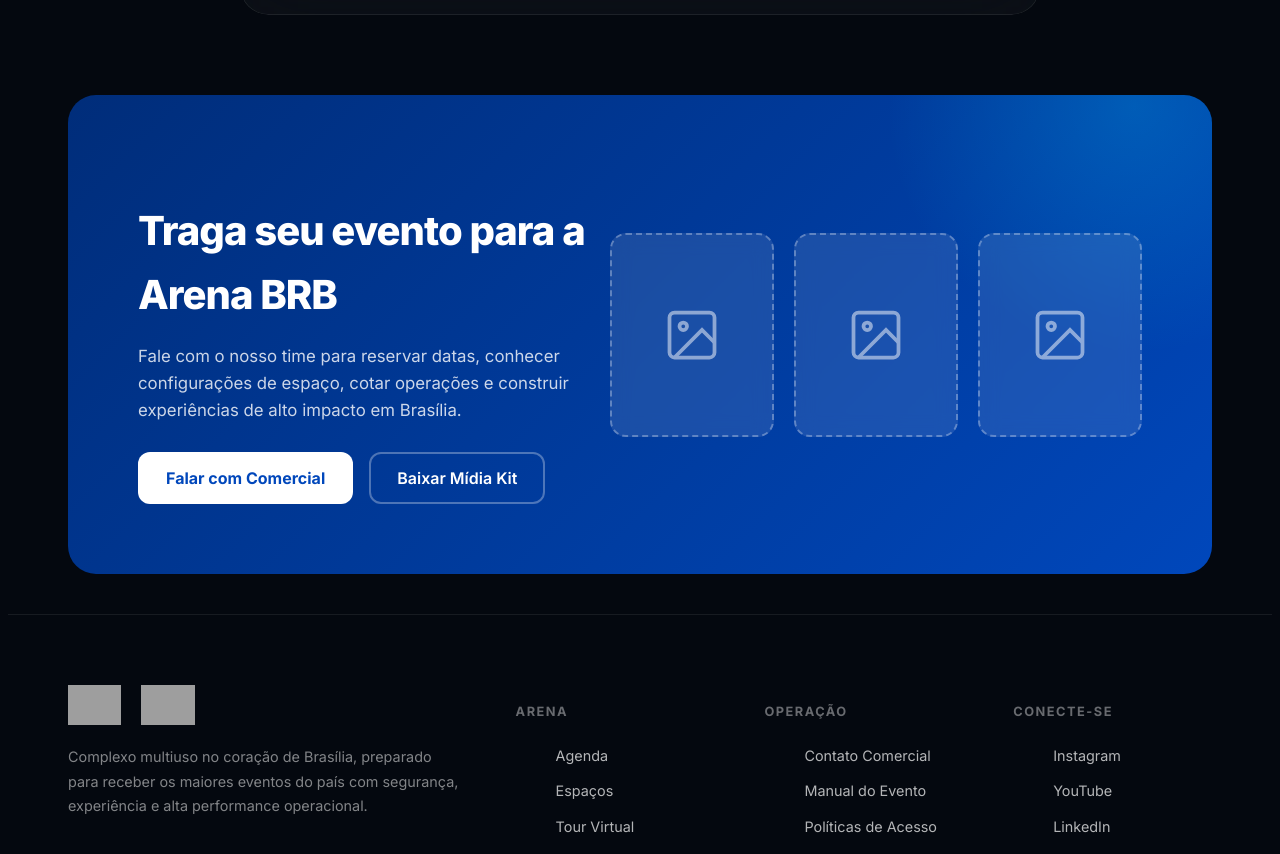
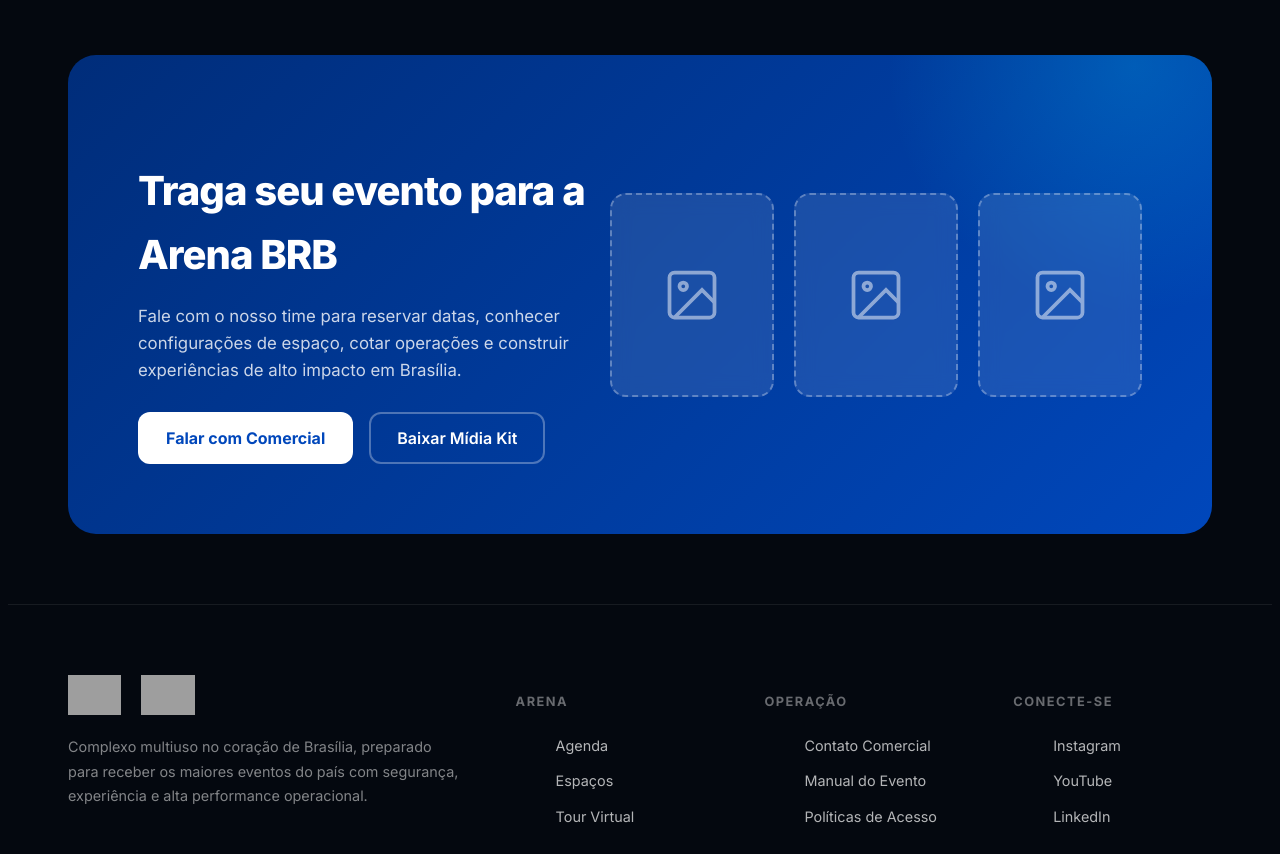
Before and after one commit to rexia-intel-automation/site-arena, a PHP site: page / in a window 1280 px wide. Shown: the part 2852-3706 px from the top of the page. Run offline with PHP 8.4, Linux system fonts and the light colour scheme; grey boxes are pictures that could not be loaded.

Commit message:
Update styles.css

```diff
--- a/assets/css/styles.css
+++ b/assets/css/styles.css
@@ -618,7 +618,7 @@ body.light-mode .float-info p {
 .features,
 .tour,
 .cta {
-    padding: 40px 60px;
+    padding: 20px 60px;
     position: relative;
     z-index: 2;
 }
@@ -943,6 +943,8 @@ body.light-mode .feature-desc {
     background: linear-gradient(135deg, var(--brb-dark), var(--brb-blue));
     border-radius: 28px;
     padding: 70px;
+    margin-top: 100px;
+    margin-bottom: 50px;
     position: relative;
     overflow: hidden;
     display: flex;
```
